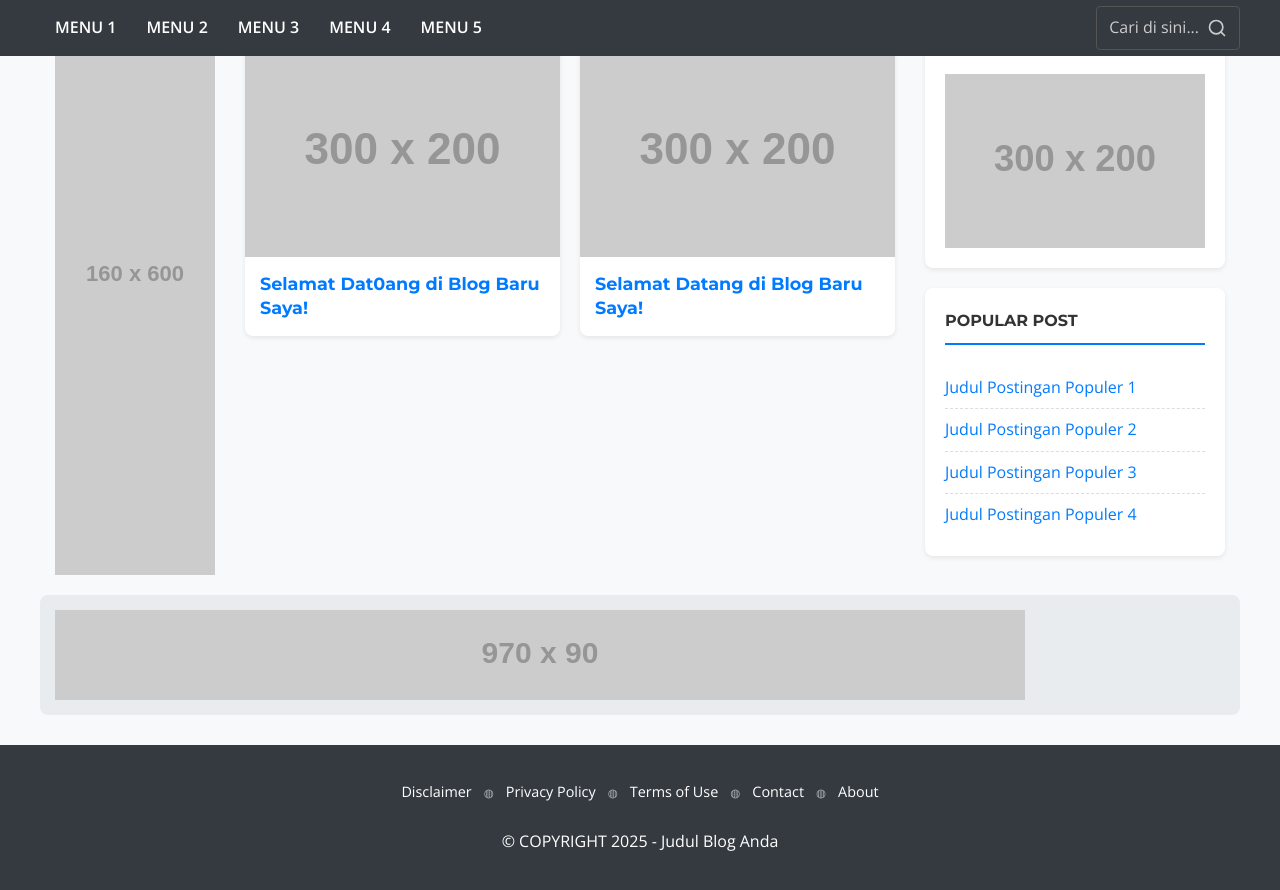
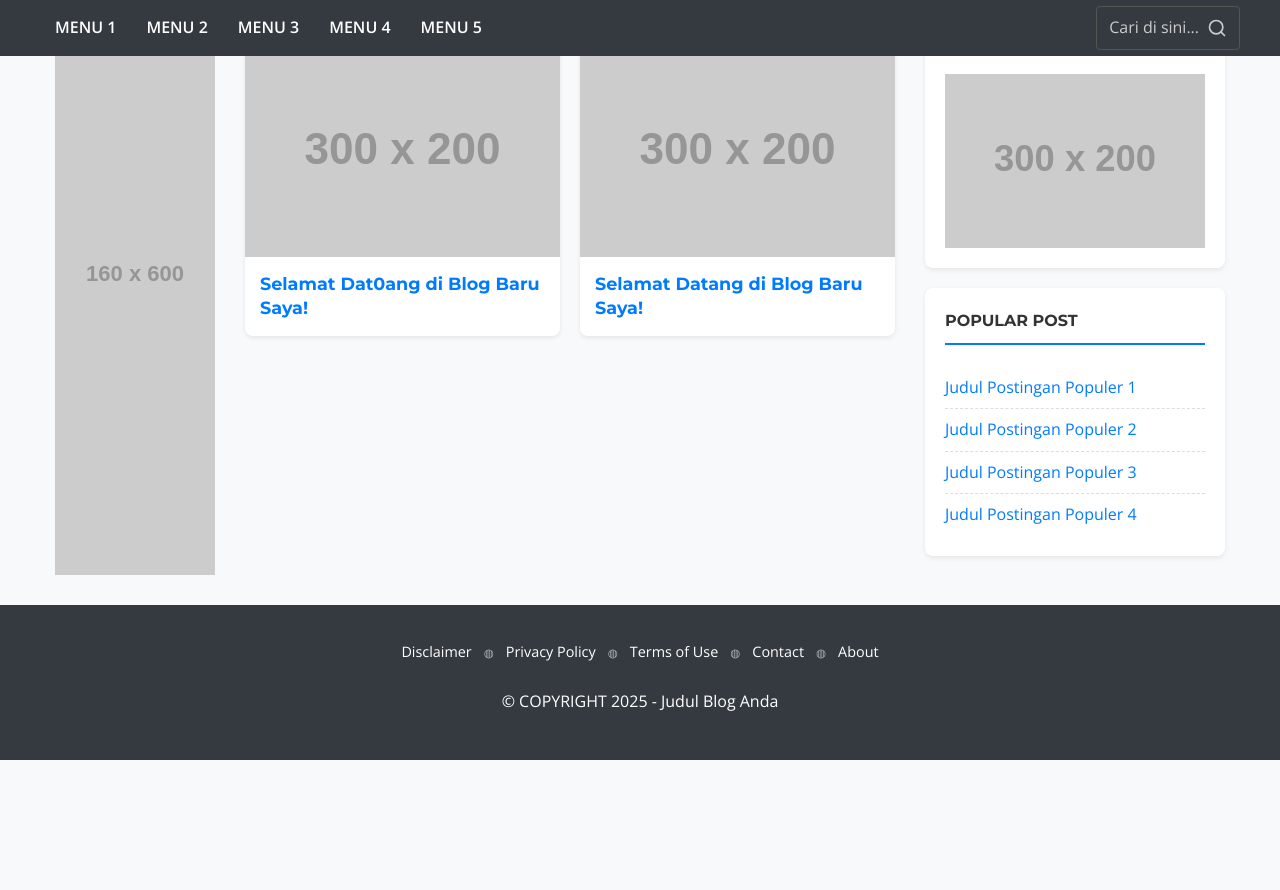
Before and after one commit to finclique/finclique.github.io, a Jekyll site: the page built from index.html, in a window 1280 px wide and 900 px high, scrolled down 821 px. Shown: the top 890 px of the window. Built offline with Jekyll 4.4.1, drawn with Linux system fonts in a browser that asks for light colours; the list of posts is cut into pages by our own code; comment, search, counter and statistics services are not loaded; after the commit the page ends 1581 px from its top, so only the background shows below that.

Commit message:
Update index.html

```diff
--- a/index.html
+++ b/index.html
@@ -49,7 +45,6 @@
                 </article>
                 {% endfor %}
             {% else %}
-                <!-- Jika ini halaman KEDUA dst., gunakan loop pagination standar -->
                 {% for post in paginator.posts %}
                 <article class="post-grid-item">
                     <a href="{{ post.url | relative_url }}">
@@ -101,6 +96,4 @@
     </aside>
 </div>
 
-<section class="ad-section-responsive container">
-    <img src="https://via.placeholder.com/970x90.png?text=Iklan+Bawah+Responsif" alt="Iklan Bawah">
-</section>
+<!-- Iklan bawah sudah dihapus dari sini -->
```
Also changed, not shown: other parts of index.html (+0 -4 lines).
